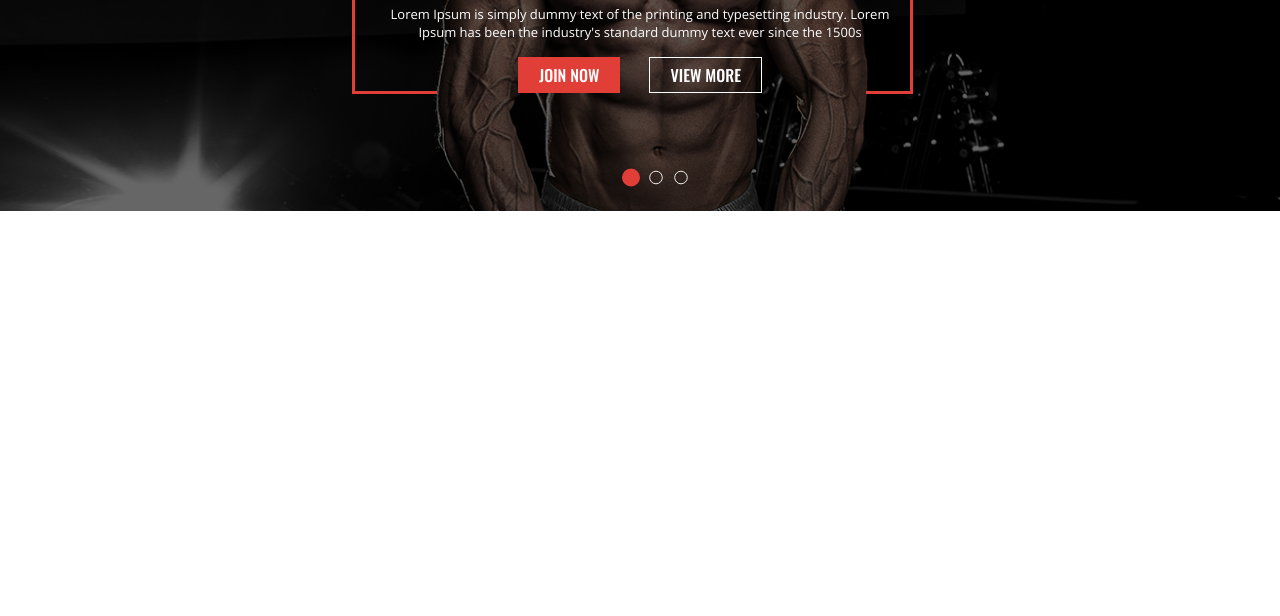
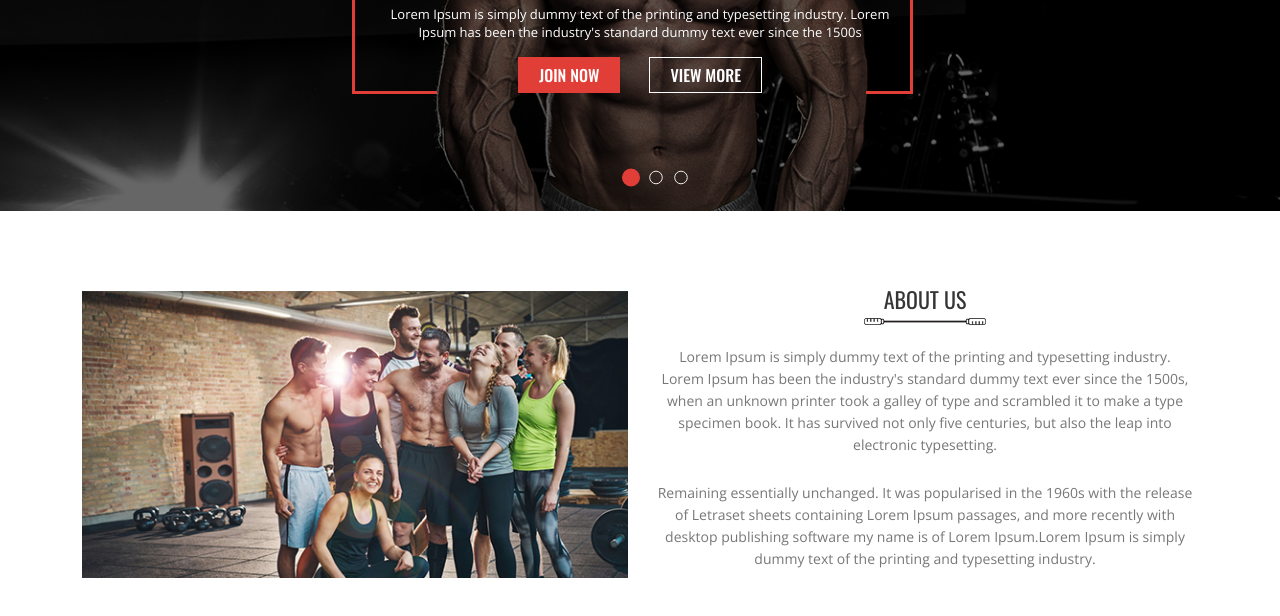
Before and after one commit to Rakibuzzamanakash/bootstrap--project-01, a plain HTML site: page index.html in a window 1280 px wide. Shown: the part 374-990 px from the top of the page. Before the commit the page ends 800 px from the top, so only its background shows below. Drawn offline with nearby package versions, Linux system fonts and the light colour scheme.

Commit message:
about section done

```diff
--- a/css/style.css
+++ b/css/style.css
@@ -25,8 +25,19 @@ a{
 ul{
     list-style: none;
 }
+
 /* ================
    common css end
+  ============== */
+.heading h3{
+    font-family: var(--hfont);
+    font-weight: 400;
+    font-size: 22px;
+    color: var(--hcol);
+    margin-bottom: -5px;
+}
+/* ================
+   heading css end
   ============== */
   .navbar{
       background: rgba(53, 53, 53, 0.25);
@@ -367,6 +378,66 @@ ul{
     border: none;
     outline: none;
 }
+
 /* ================
    banner css end
   ============== */
+ #about{
+   margin-top: 80px;
+   margin-bottom: 80px;
+ }
+  #about .about-image{
+      position: relative;
+      overflow: hidden;
+  }
+#about .about-image .overlay{
+    width: 100%;
+    height: 100%;
+    background: rgba(0, 0, 0, 0.6);
+    position: absolute;
+    left: 0;
+    top: -100%;
+    display: flex;
+    justify-content: center;
+    align-items: center;
+    transition: all linear .4s;
+}
+#about .about-image:hover .overlay{
+    top: 0;
+}
+#about .about-image .overlay a i{
+    width: 48px;
+    height: 48px;
+    background:var(--bcol);
+    border-radius: 50%;
+    display: flex;
+    justify-content: center;
+    align-items: center;
+    font-size: 25px;
+    color: var(--hcol);
+
+}
+#about .about-text {
+    margin-top: -5px;
+}
+#about .about-text h3{
+
+}
+#about .about-text p{
+    font-family: var(--pfont);
+    font-weight: 400;
+    font-size: 14px;
+    color: var(--pcol);
+    line-height: 22px;
+    padding: 0 5px;
+}
+#about .about-text p:first-of-type{
+    padding-top: 15px;
+    padding-bottom: 10px;
+}
+#about .about-text p:last-of-type{
+   margin-bottom: -10px;
+}
+/* ================
+   about css end
+  ============== */
--- a/index.html
+++ b/index.html
@@ -5,8 +5,10 @@
     <meta http-equiv="X-UA-Compatible" content="IE=edge">
     <meta name="viewport" content="width=device-width, initial-scale=1.0">
     <title>Bootstrap-project-1</title>
+    <link rel="stylesheet" href="https://cdnjs.cloudflare.com/ajax/libs/font-awesome/5.15.4/css/all.min.css">
     <link rel="stylesheet" href="css/bootstrap.min.css">
     <link rel="stylesheet" href="css/slick.css">
+    <link rel="stylesheet" href="css/venobox.min.css">
     <link rel="stylesheet" href="css/style.css">
 </head>
 <body>
@@ -120,14 +122,48 @@
     </div>
   </div>
 </section>
+
 <!--------------------
    banner slider end
+  -------------------->
+
+<!--------------------
+    about start
+  -------------------->
+<section id="about">
+  <div class="container">
+    <div class="row">
+      <div class="col-lg-6">
+        <div class="about-image">
+          <img src="images/gymnasium-about-image.jpg" alt="about-image" class="image-fluid w-100">
+          <div class="overlay">
+            <a class="venobox" data-autoplay="true" data-vbtype="video" href="https://www.youtube.com/watch?v=X_9VoqR5ojM&t=515s"><i class="fas fa-play"></i></a>
+          </div>
+        </div>
+      </div>
+      <div class="col-lg-6">
+        <div class="about-text">
+           <div class="heading  text-center">
+             <h3 class="text-uppercase">about us</h3>
+             <i><img src="images/gymnasium-icon-1.png" alt="icon"></i>
+             <p>Lorem Ipsum is simply dummy text of the printing and typesetting industry. Lorem Ipsum has been the industry's standard dummy text ever since the 1500s, when an unknown printer took a galley of type and scrambled it to make a type specimen book. It has survived not only five centuries, but also the leap into electronic typesetting.</p>
+             <p>
+              Remaining essentially unchanged. It was popularised in the 1960s with the release of Letraset sheets containing Lorem Ipsum passages, and more recently with desktop publishing software my name is of Lorem Ipsum.Lorem Ipsum is simply dummy text of the printing and typesetting industry.</p>
+           </div>
+        </div>
+      </div>
+    </div>
+  </div>
+</section>
+<!--------------------
+    about end
   -------------------->
 
 
     <script src="js/jquery-2.2.4.min.js"></script>
     <script src="js/bootstrap.bundle.min.js"></script>
     <script src="js/slick.min.js"></script>
+    <script src="js/venobox.min.js"></script>
     <script src="js/custuom.js"></script>
 </body>
 </html>
--- a/js/custuom.js
+++ b/js/custuom.js
@@ -8,4 +8,8 @@ $(document).ready(function(){
       dots:true,
     });
 
+    // about popup
+    $('.venobox').venobox({
+        closeColor: 'var(--bcol)',
+    });
   });
```
Also changed, not shown: css/venobox.min.css (added), images/gymnasium-about-image.jpg (added), images/gymnasium-icon-1.png (added), js/venobox.min.js (added).
